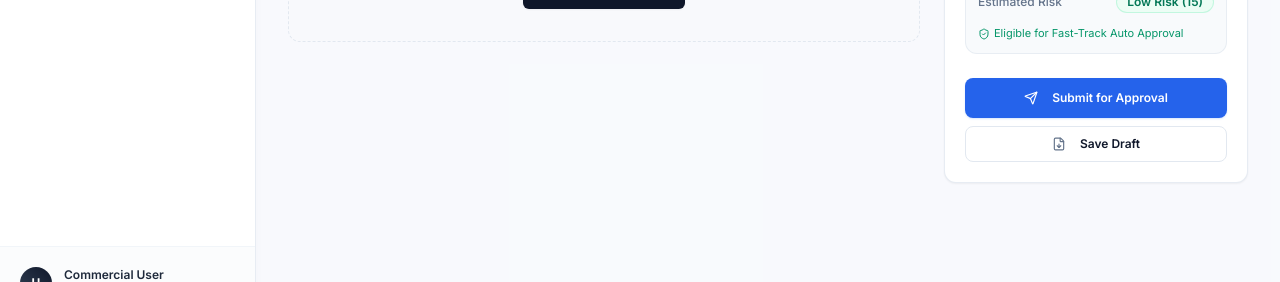
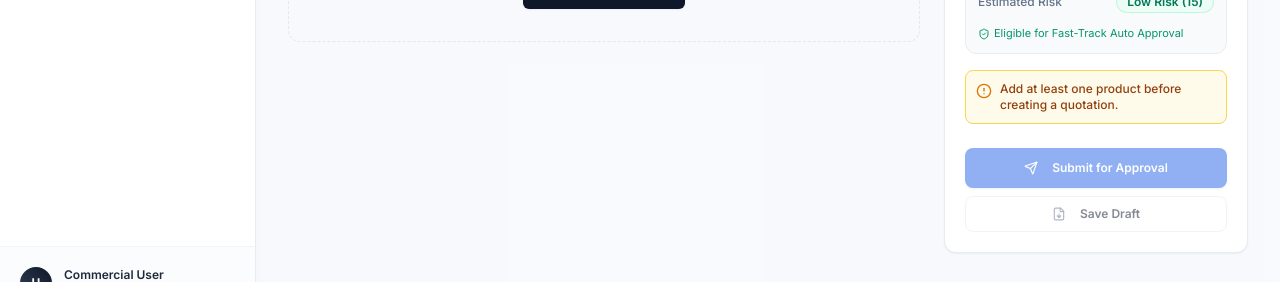
Before and after one commit to chinmay161/DealFlow360, a Next.js app in the folder frontend/: page /customer/quotations/new in a window 1280 px wide. Shown: the part 445-727 px from the top of the page. Built offline with nearby package versions, Linux system fonts and the light colour scheme; no server answers.

Commit message:
feat(ui): disable actions and display validation for empty line items

```diff
--- a/frontend/src/components/QuoteActionBar.tsx
+++ b/frontend/src/components/QuoteActionBar.tsx
@@ -10,6 +10,7 @@ interface QuoteActionBarProps {
   totalValue?: number;
   currency?: string;
   status?: string;
+  lineItemCount?: number;
   onOpenDecisionTrace?: () => void;
 }
 
@@ -18,6 +19,7 @@ export const QuoteActionBar: React.FC<QuoteActionBarProps> = ({
   totalValue = 1830000,
   currency = "INR",
   status,
+  lineItemCount,
   onOpenDecisionTrace,
 }) => {
   const [isSubmitting, setIsSubmitting] = useState(false);
@@ -27,8 +29,15 @@ export const QuoteActionBar: React.FC<QuoteActionBarProps> = ({
 
   const quotationId = quotation?.id;
   const currentStatus = quotation?.status || status;
+  const lineItemsLength = lineItemCount !== undefined ? lineItemCount : (quotation?.lineItems?.length ?? 0);
+  const hasLineItems = lineItemsLength > 0;
 
   const handleSaveDraft = async () => {
+    if (!hasLineItems) {
+      setFeedback("Add at least one product before creating a quotation.");
+      setTimeout(() => setFeedback(null), 4000);
+      return;
+    }
     if (!quotationId) {
       setFeedback("Draft saved to PostgreSQL database.");
       setTimeout(() => setFeedback(null), 3000);
@@ -40,9 +49,9 @@ export const QuoteActionBar: React.FC<QuoteActionBarProps> = ({
       await saveQuotationDraftAction(quotationId);
       setFeedback("Draft and decision trace saved successfully!");
       setTimeout(() => setFeedback(null), 3000);
-    } catch (err) {
+    } catch (err: any) {
       console.error("Failed to save draft:", err);
-      setFeedback("Failed to save draft.");
+      setFeedback(err?.message || "Failed to save draft.");
       setTimeout(() => setFeedback(null), 3000);
     } finally {
       setIsSaving(false);
@@ -50,6 +59,11 @@ export const QuoteActionBar: React.FC<QuoteActionBarProps> = ({
   };
 
   const handleSubmitForApproval = async () => {
+    if (!hasLineItems) {
+      setFeedback("Add at least one product before creating a quotation.");
+      setTimeout(() => setFeedback(null), 4000);
+      return;
+    }
     if (!quotationId || currentStatus === "IN_REVIEW") return;
     setIsSubmitting(true);
     try {
@@ -59,9 +73,9 @@ export const QuoteActionBar: React.FC<QuoteActionBarProps> = ({
       });
       setFeedback("Quotation successfully submitted for approval review!");
       setTimeout(() => setFeedback(null), 4000);
-    } catch (err) {
+    } catch (err: any) {
       console.error("Failed to submit quotation:", err);
-      setFeedback("Failed to submit quotation.");
+      setFeedback(err?.message || "Failed to submit quotation.");
       setTimeout(() => setFeedback(null), 4000);
     } finally {
       setIsSubmitting(false);
@@ -78,9 +92,10 @@ export const QuoteActionBar: React.FC<QuoteActionBarProps> = ({
         <div className="flex items-center gap-2.5">
           <button
             type="button"
-            disabled={isSaving}
+            disabled={isSaving || !hasLineItems}
             onClick={handleSaveDraft}
-            className="h-9 px-4 rounded-md bg-white border border-[#D1D5DB] text-on-surface hover:bg-[#F9FAFB] hover:border-[#9CA3AF] font-label-md text-label-md font-semibold flex items-center gap-1.5 transition-colors shadow-sm disabled:opacity-50"
+            title={!hasLineItems ? "Add at least one product before creating a quotation." : undefined}
+            className="h-9 px-4 rounded-md bg-white border border-[#D1D5DB] text-on-surface hover:bg-[#F9FAFB] hover:border-[#9CA3AF] font-label-md text-label-md font-semibold flex items-center gap-1.5 transition-colors shadow-sm disabled:opacity-50 disabled:cursor-not-allowed"
           >
             <span className="material-symbols-outlined text-sm text-outline" data-icon="save">
               save
@@ -117,6 +132,16 @@ export const QuoteActionBar: React.FC<QuoteActionBarProps> = ({
           )}
         </div>
 
+        {/* Center Validation Message if zero line items */}
+        {!hasLineItems && (
+          <div className="flex items-center gap-1.5 px-3 py-1.5 rounded-md bg-amber-50 border border-amber-300 text-amber-800 text-xs font-semibold animate-pulse">
+            <span className="material-symbols-outlined text-sm text-amber-600" data-icon="warning">
+              warning
+            </span>
+            <span>Add at least one product before creating a quotation.</span>
+          </div>
+        )}
+
         {/* Right Action */}
         <div className="flex items-center gap-3">
           <div className="text-right hidden sm:block">
@@ -130,10 +155,13 @@ export const QuoteActionBar: React.FC<QuoteActionBarProps> = ({
 
           <button
             type="button"
-            disabled={isSubmitting || isUnderReview || isApproved}
+            disabled={isSubmitting || isUnderReview || isApproved || !hasLineItems}
             onClick={handleSubmitForApproval}
+            title={!hasLineItems ? "Add at least one product before creating a quotation." : undefined}
             className={`h-10 px-5 rounded-md font-title-md text-body-md font-semibold flex items-center justify-center gap-2 shadow-sm transition-colors duration-150 ${
-              isUnderReview
+              !hasLineItems
+                ? "bg-slate-100 text-slate-400 border border-slate-200 cursor-not-allowed"
+                : isUnderReview
                 ? "bg-[#FFFBEB] text-[#92400E] border border-[#FDE68A] cursor-default"
                 : isApproved
                 ? "bg-[#ECFDF5] text-[#065F46] border border-[#A7F3D0] cursor-default"
@@ -141,7 +169,9 @@ export const QuoteActionBar: React.FC<QuoteActionBarProps> = ({
             }`}
           >
             <span>
-              {isUnderReview
+              {!hasLineItems
+                ? "Submit for Approval"
+                : isUnderReview
                 ? "Under Approval Review"
                 : isApproved
                 ? "Quotation Approved"
@@ -149,8 +179,8 @@ export const QuoteActionBar: React.FC<QuoteActionBarProps> = ({
                 ? "Submitting..."
                 : "Submit for Approval"}
             </span>
-            <span className="material-symbols-outlined text-base" data-icon={isUnderReview ? "pending" : isApproved ? "check_circle" : "send"}>
-              {isUnderReview ? "pending" : isApproved ? "check_circle" : "send"}
+            <span className="material-symbols-outlined text-base" data-icon={!hasLineItems ? "block" : isUnderReview ? "pending" : isApproved ? "check_circle" : "send"}>
+              {!hasLineItems ? "block" : isUnderReview ? "pending" : isApproved ? "check_circle" : "send"}
             </span>
           </button>
         </div>
--- a/frontend/src/components/QuoteLineItemsTable.tsx
+++ b/frontend/src/components/QuoteLineItemsTable.tsx
@@ -327,8 +327,20 @@ export const QuoteLineItemsTable: React.FC<QuoteLineItemsTableProps> = ({
             <tbody className="divide-y divide-[#F1F5F9] font-body-md text-body-md">
               {items.length === 0 ? (
                 <tr>
-                  <td colSpan={9} className="py-8 text-center text-outline text-body-md">
-                    No line items configured for this quotation.
+                  <td colSpan={9} className="py-10 text-center">
+                    <div className="flex flex-col items-center justify-center gap-2 max-w-md mx-auto">
+                      <div className="w-10 h-10 rounded-full bg-amber-50 border border-amber-200 flex items-center justify-center text-amber-600">
+                        <span className="material-symbols-outlined text-xl" data-icon="warning">
+                          warning
+                        </span>
+                      </div>
+                      <p className="font-semibold text-slate-800 text-sm">
+                        Add at least one product before creating a quotation.
+                      </p>
+                      <p className="text-xs text-slate-500">
+                        A quotation must contain at least one product. Empty quotations are invalid and cannot be saved or submitted.
+                      </p>
+                    </div>
                   </td>
                 </tr>
               ) : (
--- a/frontend/src/features/quotations/builder/FinancialSummarySidebar.tsx
+++ b/frontend/src/features/quotations/builder/FinancialSummarySidebar.tsx
@@ -14,6 +14,7 @@ interface FinancialSummarySidebarProps {
   marginPercent: number;
   estimatedRiskScore: number;
   isSubmitting?: boolean;
+  lineItemCount?: number;
   onSaveDraft: () => void;
   onSubmitForApproval: () => void;
 }
@@ -26,11 +27,13 @@ export function FinancialSummarySidebar({
   marginPercent,
   estimatedRiskScore,
   isSubmitting = false,
+  lineItemCount,
   onSaveDraft,
   onSubmitForApproval,
 }: FinancialSummarySidebarProps) {
   const isHealthyMargin = marginPercent >= 25;
   const isLowRisk = estimatedRiskScore <= 30;
+  const hasLineItems = lineItemCount !== undefined ? lineItemCount > 0 : true;
 
   return (
     <Card className="rounded-xl border border-slate-200/80 bg-white shadow-sm sticky top-20">
@@ -101,13 +104,23 @@ export function FinancialSummarySidebar({
           </div>
         </div>
 
+        {/* Validation Warning for Zero Line Items */}
+        {!hasLineItems && (
+          <div className="p-2.5 rounded-lg bg-amber-50 border border-amber-300 flex items-start gap-2 text-xs text-amber-800 font-medium">
+            <AlertCircle className="h-4 w-4 text-amber-600 shrink-0 mt-0.5" />
+            <span>Add at least one product before creating a quotation.</span>
+          </div>
+        )}
+
         {/* Action Buttons */}
         <div className="pt-2 space-y-2">
           <Button
             type="button"
             variant="primary"
-            className="w-full h-10 text-xs font-semibold"
+            className="w-full h-10 text-xs font-semibold disabled:opacity-50 disabled:cursor-not-allowed"
             isLoading={isSubmitting}
+            disabled={isSubmitting || !hasLineItems}
+            title={!hasLineItems ? "Add at least one product before creating a quotation." : undefined}
             onClick={onSubmitForApproval}
           >
             <Send className="h-3.5 w-3.5 mr-1.5" />
@@ -117,8 +130,9 @@ export function FinancialSummarySidebar({
           <Button
             type="button"
             variant="outline"
-            className="w-full h-9 text-xs font-semibold"
-            disabled={isSubmitting}
+            className="w-full h-9 text-xs font-semibold disabled:opacity-50 disabled:cursor-not-allowed"
+            disabled={isSubmitting || !hasLineItems}
+            title={!hasLineItems ? "Add at least one product before creating a quotation." : undefined}
             onClick={onSaveDraft}
           >
             <FileDown className="h-3.5 w-3.5 mr-1.5 text-slate-500" />
--- a/frontend/src/features/quotations/builder/QuotationForm.tsx
+++ b/frontend/src/features/quotations/builder/QuotationForm.tsx
@@ -106,7 +106,7 @@ export function QuotationForm() {
       newErrors.customer = "Please select an enterprise customer.";
     }
     if (lineItems.length === 0) {
-      newErrors.lineItems = "Please add at least one line item to the quotation.";
+      newErrors.lineItems = "Add at least one product before creating a quotation.";
     }
     setErrors(newErrors);
     return Object.keys(newErrors).length === 0;
@@ -198,6 +198,7 @@ export function QuotationForm() {
           marginPercent={marginPercent}
           estimatedRiskScore={estimatedRisk}
           isSubmitting={isSubmitting}
+          lineItemCount={lineItems.length}
           onSaveDraft={() => handleSubmit(false)}
           onSubmitForApproval={() => handleSubmit(true)}
         />
```
